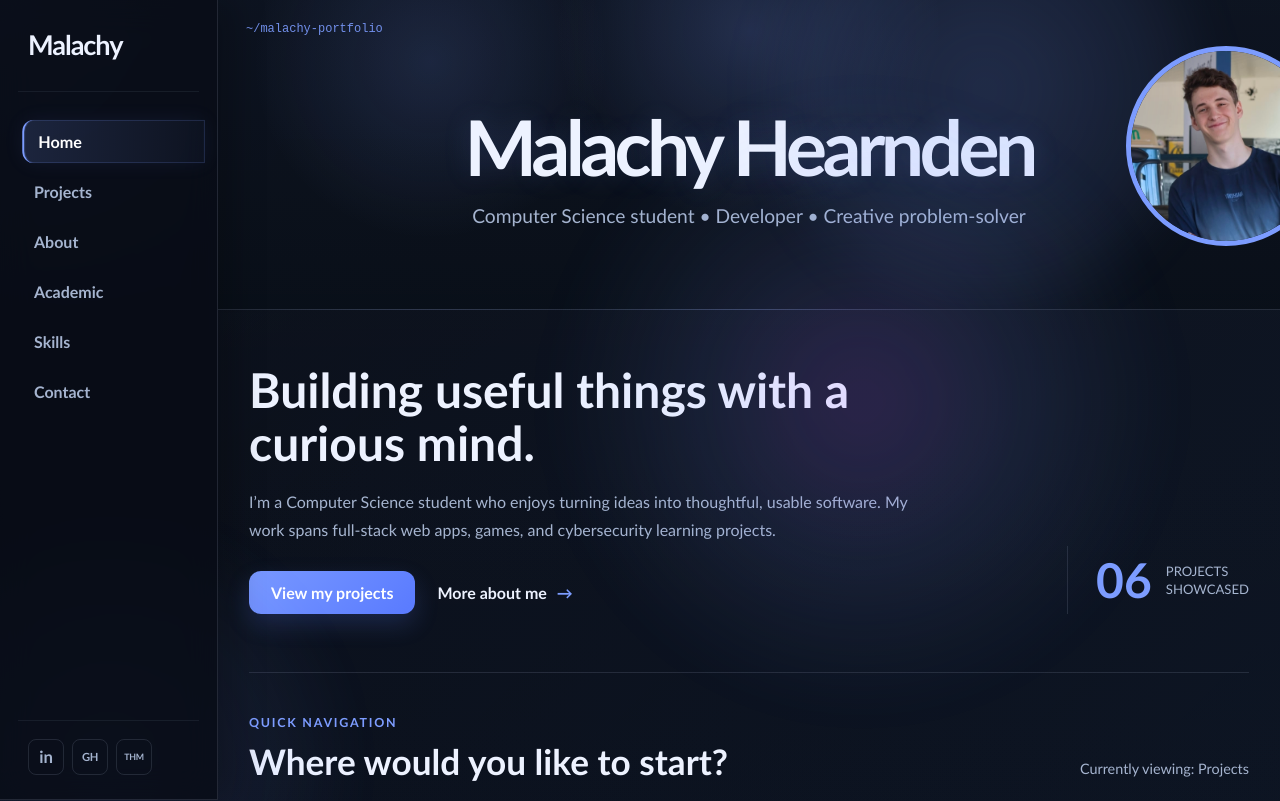
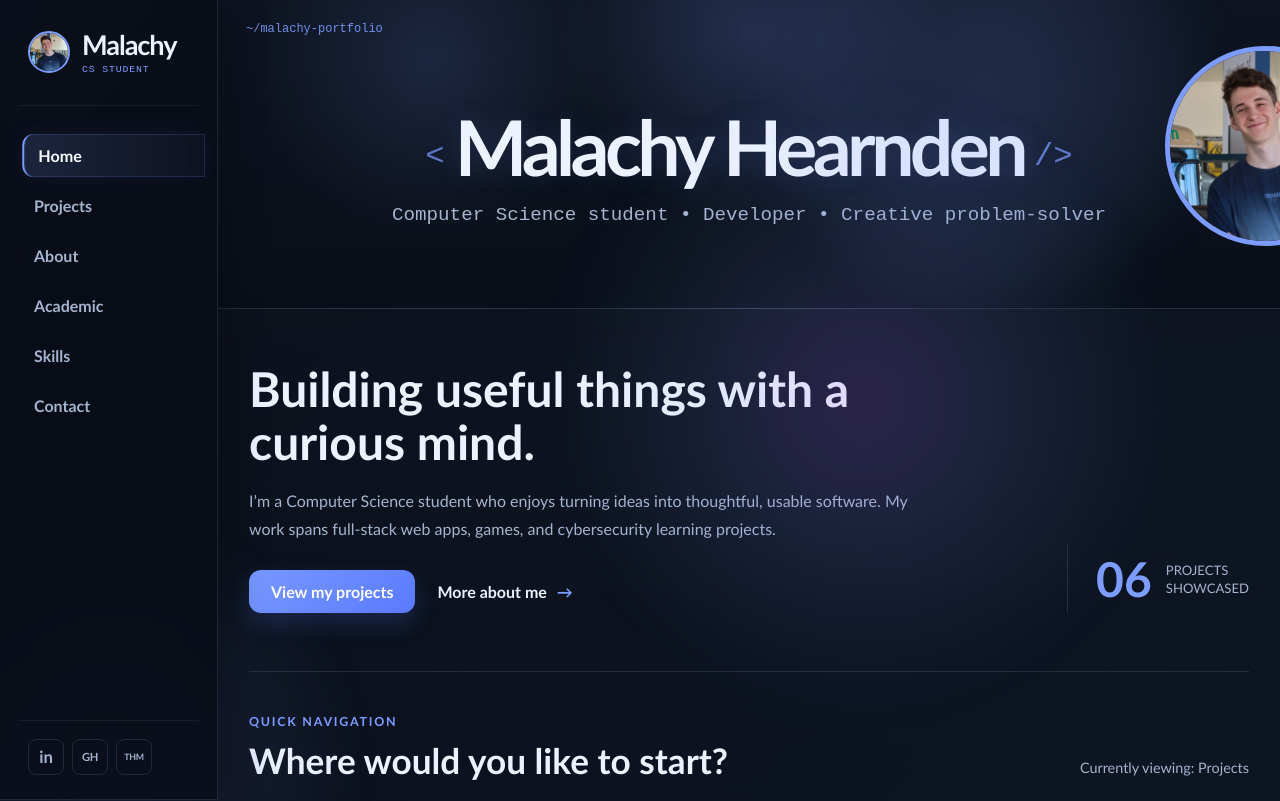
Before and after one commit to 06Malachy78/website-portfolio, a React (Vite) app: page / in a window 1280 px wide. Shown: the top 801 px of the page. Built offline with nearby package versions, Linux system fonts and the light colour scheme.

Commit message:
added more personalisation to the site

```diff
--- a/src/components/Navbar.jsx
+++ b/src/components/Navbar.jsx
@@ -20,7 +20,11 @@ export default function Navbar() {
   return (
     <nav className="navbar">
       <NavLink className="nav-brand" to="/" aria-label="Return to the home page">
-          <span className="nav-logo">Malachy</span>
+          <img className="nav-profile-photo" src={profilePhoto} alt="" />
+          <span className="nav-brand-copy">
+            <span className="nav-logo">Malachy</span>
+            <span className="nav-role">CS student</span>
+          </span>
         </NavLink>
       <ul className="nav-links">
         {navItems.map((item) => (
--- a/src/styles.css
+++ b/src/styles.css
@@ -24,6 +24,8 @@ body {
   margin: 0;
   font-family: "Trebuchet MS", sans-serif;
   background:
+    repeating-linear-gradient(0deg, transparent 0, transparent 47px, rgba(124, 156, 255, 0.025) 48px),
+    repeating-linear-gradient(90deg, transparent 0, transparent 47px, rgba(124, 156, 255, 0.025) 48px),
     radial-gradient(circle at top left, rgba(124, 156, 255, 0.16), transparent 28%),
     radial-gradient(circle at bottom right, rgba(181, 106, 255, 0.12), transparent 30%),
     linear-gradient(135deg, #060b14 0%, #0a1322 42%, #0d1830 100%);
@@ -107,9 +109,22 @@ a {
 .nav-brand {
   align-items: center;
   display: flex;
-  gap: 11px;
+  gap: 12px;
   padding: 0 10px 30px;
   border-bottom: 1px solid rgba(148, 163, 184, 0.1);
+}
+
+.nav-profile-photo {
+  border: 2px solid var(--accent);
+  border-radius: 50%;
+  height: 42px;
+  object-fit: cover;
+  width: 42px;
+}
+
+.nav-brand-copy {
+  display: grid;
+  gap: 3px;
 }
 
 .hero-title.with-photo {
@@ -136,6 +151,14 @@ a {
   font-weight: 800;
   letter-spacing: -0.04em;
   color: var(--text);
+}
+
+.nav-role {
+  color: var(--accent);
+  font-family: monospace;
+  font-size: 0.62rem;
+  letter-spacing: 0.08em;
+  text-transform: uppercase;
 }
 
 .nav-links {
@@ -258,13 +281,36 @@ a {
 }
 
 .hero h1 {
+  position: relative;
   font-size: clamp(2.7rem, 6vw, 5rem);
   margin: 0 0 12px;
   letter-spacing: -0.06em;
   text-shadow: 0 0 28px rgba(124, 156, 255, 0.15);
 }
 
+.hero h1::before,
+.hero h1::after {
+  color: var(--accent);
+  font-family: monospace;
+  font-size: 0.42em;
+  font-weight: 400;
+  letter-spacing: 0;
+  opacity: 0.72;
+  vertical-align: middle;
+}
+
+.hero h1::before {
+  content: "<";
+  margin-right: 10px;
+}
+
+.hero h1::after {
+  content: "/>";
+  margin-left: 10px;
+}
+
 .hero p {
+  font-family: monospace;
   font-size: 1.2rem;
   color: var(--muted);
   margin: 0;
```
Also changed, not shown: 1 other file (tests, documents, lock files or other folders).
